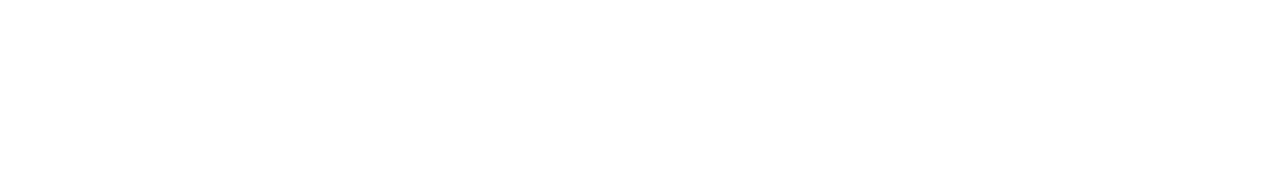
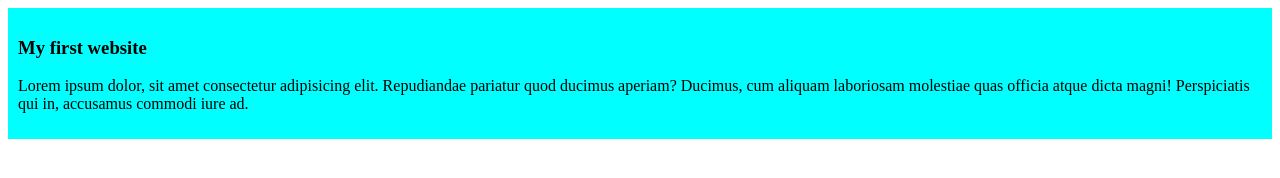
Before and after one commit to MUKUT-github/My-simple-website, a plain HTML site: page index.html in a window 1280 px wide. Drawn offline with Linux system fonts and the light colour scheme.

Commit message:
added the first blog

```diff
--- /dev/null
+++ b/Styles/blog.css
@@ -0,0 +1,3 @@
+div{
+    background-color: aqua;
+    padding: 10px;
--- a/index.html
+++ b/index.html
@@ -4,8 +4,12 @@
     <meta charset="UTF-8">
     <meta name="viewport" content="width=device-width, initial-scale=1.0">
     <title>My simple website</title>
+    <link rel="stylesheet" href="Styles/blog.css"
 </head>
 <body>
-
+    <div>
+        <h3>My first website</h3>
+        <p>Lorem ipsum dolor, sit amet consectetur adipisicing elit. Repudiandae pariatur quod ducimus aperiam? Ducimus, cum aliquam laboriosam molestiae quas officia atque dicta magni! Perspiciatis qui in, accusamus commodi iure ad.</p>
+    </div>
 </body>
 </html>
```
